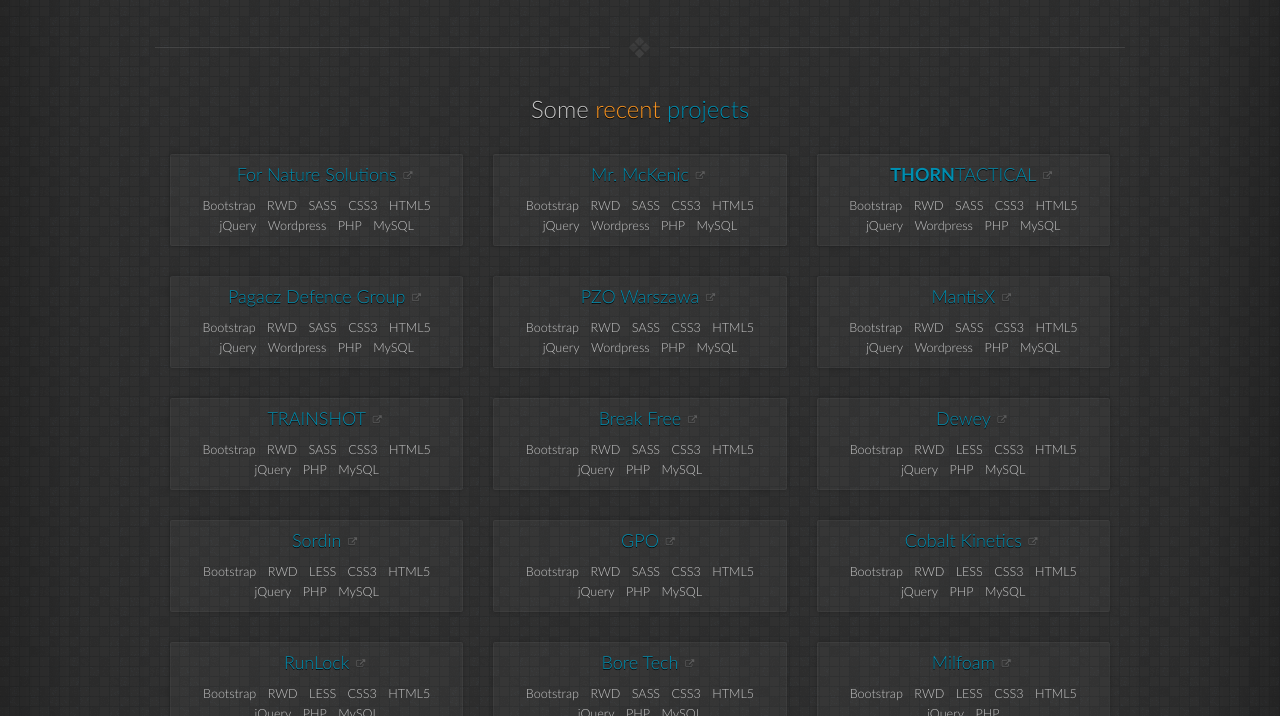
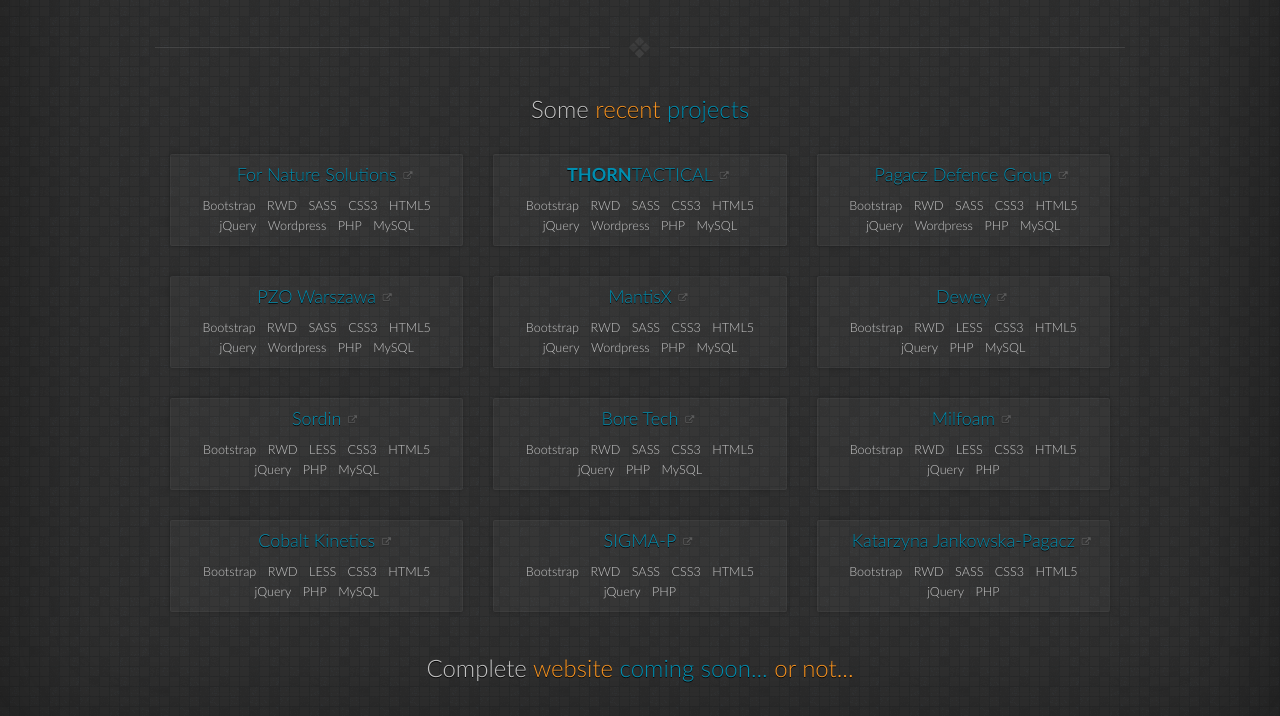
Before and after one commit to TMMC/tmmc.github.io, a plain HTML site: page index.html in a window 1280 px wide. Shown: the part 254-970 px from the top of the page. Drawn offline with Linux system fonts and the light colour scheme.

Commit message:
Update files

```diff
--- a/index.html
+++ b/index.html
@@ -11,11 +11,11 @@
   <meta name="keywords" content="front-end, web development, web design, graphic design" />
   <meta name="robots" content="all" /><!-- noindex,nofollow -->
   <!-- Open graph tags: https://developers.facebook.com/docs/sharing/webmasters -->
-  <meta property="og:url" content="http://tmmc.pl/" />
+  <meta property="og:url" content="https://tmmc.github.io/" />
   <meta property="og:type" content="website" />
   <meta property="og:title" content="TMMC - front-end web development, web design, graphic design, tweaking and opensourcery" />
   <meta property="og:description" content="Portfolio with selected most recent projects. Website containing complete information is a work in progress." />
-  <meta property="og:image" content="http://tmmc.pl/-/img/apple-touch-icon.png" />
+  <meta property="og:image" content="https://tmmc.github.io/-/img/apple-touch-icon.png" />
   <meta property="og:locale" content="en_GB" />
   <!-- Icons -->
   <link rel="shortcut icon" href="-/img/favicon.ico" />
@@ -106,24 +106,6 @@
         </div><!--/ .col-sm-6.col-md-4 -->
         <div class="col-sm-6 col-md-4">
           <article class="card">
-            <h2 class="card-title"><a href="http://mckenic.pl/" target="_blank" title="Mr. McKenic [mckenic.pl]">Mr.&nbsp;McKenic</a></h2><!--/ .card-title -->
-            <div class="card-content">
-              <ul class="tags-list">
-                <li>Bootstrap</li>
-                <li>RWD</li>
-                <li>SASS</li>
-                <li>CSS3</li>
-                <li>HTML5</li>
-                <li>jQuery</li>
-                <li>Wordpress</li>
-                <li>PHP</li>
-                <li>MySQL</li>
-              </ul><!--/ .tags-list -->
-            </div><!--/ .card-content -->
-          </article><!--/ .card -->
-        </div><!--/ .col-sm-6.col-md-4 -->
-        <div class="col-sm-6 col-md-4">
-          <article class="card">
             <h2 class="card-title text-uppercase"><a href="http://thorntactical.com/" target="_blank" title="ThornTactical [thorntactical.com]"><b>Thorn</b>Tactical</a></h2><!--/ .card-title -->
             <div class="card-content">
               <ul class="tags-list">
@@ -196,40 +178,6 @@
         </div><!--/ .col-sm-6.col-md-4 -->
         <div class="col-sm-6 col-md-4">
           <article class="card">
-            <h2 class="card-title"><a href="http://trainshot.pl/" target="_blank" title="Strzelecki System Treningowy TRAINSHOT [trainshot.pl]">TRAINSHOT</a></h2><!--/ .card-title -->
-            <div class="card-content">
-              <ul class="tags-list">
-                <li>Bootstrap</li>
-                <li>RWD</li>
-                <li>SASS</li>
-                <li>CSS3</li>
-                <li>HTML5</li>
-                <li>jQuery</li>
-                <li>PHP</li>
-                <li>MySQL</li>
-              </ul><!--/ .tags-list -->
-            </div><!--/ .card-content -->
-          </article><!--/ .card -->
-        </div><!--/ .col-sm-6.col-md-4 -->
-        <div class="col-sm-6 col-md-4">
-          <article class="card">
-            <h2 class="card-title"><a href="http://break-free.pl/" target="_blank" title="Break Free [break-free.pl]">Break Free</a></h2><!--/ .card-title -->
-            <div class="card-content">
-              <ul class="tags-list">
-                <li>Bootstrap</li>
-                <li>RWD</li>
-                <li>SASS</li>
-                <li>CSS3</li>
-                <li>HTML5</li>
-                <li>jQuery</li>
-                <li>PHP</li>
-                <li>MySQL</li>
-              </ul><!--/ .tags-list -->
-            </div><!--/ .card-content -->
-          </article><!--/ .card -->
-        </div><!--/ .col-sm-6.col-md-4 -->
-        <div class="col-sm-6 col-md-4">
-          <article class="card">
             <h2 class="card-title"><a href="http://dewey.pl/" target="_blank" title="Dewey [dewey.pl]">Dewey</a></h2><!--/ .card-title -->
             <div class="card-content">
               <ul class="tags-list">
@@ -248,57 +196,6 @@
         <div class="col-sm-6 col-md-4">
           <article class="card">
             <h2 class="card-title"><a href="http://sordin.pl/" target="_blank" title="Sordin [sordin.pl]">Sordin</a></h2><!--/ .card-title -->
-            <div class="card-content">
-              <ul class="tags-list">
-                <li>Bootstrap</li>
-                <li>RWD</li>
-                <li>LESS</li>
-                <li>CSS3</li>
-                <li>HTML5</li>
-                <li>jQuery</li>
-                <li>PHP</li>
-                <li>MySQL</li>
-              </ul><!--/ .tags-list -->
-            </div><!--/ .card-content -->
-          </article><!--/ .card -->
-        </div><!--/ .col-sm-6.col-md-4 -->
-        <div class="col-sm-6 col-md-4">
-          <article class="card">
-            <h2 class="card-title"><a href="http://gp-optics.pl/" target="_blank" title="GPO [gp-optics.pl]">GPO</a></h2><!--/ .card-title -->
-            <div class="card-content">
-              <ul class="tags-list">
-                <li>Bootstrap</li>
-                <li>RWD</li>
-                <li>SASS</li>
-                <li>CSS3</li>
-                <li>HTML5</li>
-                <li>jQuery</li>
-                <li>PHP</li>
-                <li>MySQL</li>
-              </ul><!--/ .tags-list -->
-            </div><!--/ .card-content -->
-          </article><!--/ .card -->
-        </div><!--/ .col-sm-6.col-md-4 -->
-        <div class="col-sm-6 col-md-4">
-          <article class="card">
-            <h2 class="card-title"><a href="http://cobalt-kinetics.pl/" target="_blank" title="Cobalt Kinetics [cobalt-kinetics.pl]">Cobalt Kinetics</a></h2><!--/ .card-title -->
-            <div class="card-content">
-              <ul class="tags-list">
-                <li>Bootstrap</li>
-                <li>RWD</li>
-                <li>LESS</li>
-                <li>CSS3</li>
-                <li>HTML5</li>
-                <li>jQuery</li>
-                <li>PHP</li>
-                <li>MySQL</li>
-              </ul><!--/ .tags-list -->
-            </div><!--/ .card-content -->
-          </article><!--/ .card -->
-        </div><!--/ .col-sm-6.col-md-4 -->
-        <div class="col-sm-6 col-md-4">
-          <article class="card">
-            <h2 class="card-title"><a href="http://runlock.pl/" target="_blank" title="RunLock [runlock.pl]">RunLock</a></h2><!--/ .card-title -->
             <div class="card-content">
               <ul class="tags-list">
                 <li>Bootstrap</li>
@@ -346,22 +243,23 @@
             </div><!--/ .card-content -->
           </article><!--/ .card -->
         </div><!--/ .col-sm-6.col-md-4 -->
-        <div class="col-sm-6 col-md-4">
+        <div class="col-sm-6 col-md-4 hidden-sm">
           <article class="card">
-            <h2 class="card-title"><a href="http://audere.pl/" target="_blank" title="Audere [audere.pl]">Audere</a></h2><!--/ .card-title -->
+            <h2 class="card-title"><a href="http://cobalt-kinetics.pl/" target="_blank" title="Cobalt Kinetics [cobalt-kinetics.pl]">Cobalt Kinetics</a></h2><!--/ .card-title -->
             <div class="card-content">
               <ul class="tags-list">
                 <li>Bootstrap</li>
                 <li>RWD</li>
-                <li>SASS</li>
+                <li>LESS</li>
                 <li>CSS3</li>
                 <li>HTML5</li>
                 <li>jQuery</li>
                 <li>PHP</li>
+                <li>MySQL</li>
               </ul><!--/ .tags-list -->
             </div><!--/ .card-content -->
           </article><!--/ .card -->
-        </div><!--/ .col-sm-6.col-md-4 -->
+        </div><!--/ .col-sm-6.col-md-4.hidden-sm -->
         <div class="col-sm-6 col-md-4">
           <article class="card">
             <h2 class="card-title"><a href="http://sigma-p.pl/" target="_blank" title="SIGMA-P [sigma-p.pl]">SIGMA-P</a></h2><!--/ .card-title -->
@@ -390,21 +288,6 @@
                 <li>HTML5</li>
                 <li>jQuery</li>
                 <li>PHP</li>
-              </ul><!--/ .tags-list -->
-            </div><!--/ .card-content -->
-          </article><!--/ .card -->
-        </div><!--/ .col-sm-6.col-md-4 -->
-        <div class="col-sm-6 col-sm-offset-0 col-md-4 col-md-offset-4">
-          <article class="card">
-            <h2 class="card-title"><a href="http://zoozanko.pl/" target="_blank" title="Zoozanko, szkoła języka norwerskiego [zoozanko.pl]">Zoozanko</a></h2><!--/ .card-title -->
-            <div class="card-content">
-              <ul class="tags-list">
-                <li>Bootstrap</li>
-                <li>RWD</li>
-                <li>CSS3</li>
-                <li>HTML5</li>
-                <li>jQuery</li>
-                <li>Outsourcing</li>
               </ul><!--/ .tags-list -->
             </div><!--/ .card-content -->
           </article><!--/ .card -->
```
Also changed, not shown: some-elements.html (+2 -2 lines).
